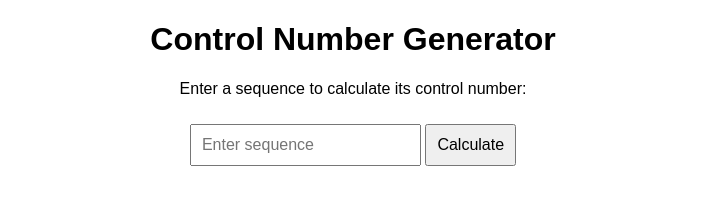
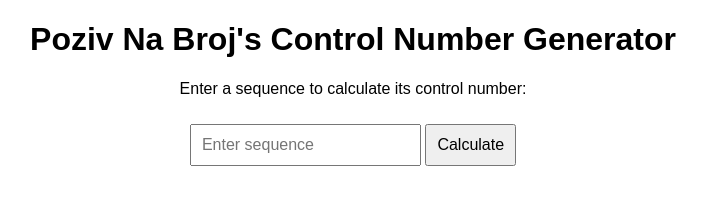
Before and after one commit to PaGrom/poziv-na-broj-generator, a plain HTML site: page index.html in a window 1280 px wide. Shown: the whole page, without its empty margins (287-994 px from the left). Drawn offline with Linux system fonts and the light colour scheme.

Commit message:
Update index.html

```diff
--- a/index.html
+++ b/index.html
@@ -3,7 +3,7 @@
 <head>
     <meta charset="UTF-8">
     <meta name="viewport" content="width=device-width, initial-scale=1.0">
-    <title>Control Number Generator</title>
+    <title>Poziv Na Broj's Control Number Generator</title>
     <style>
         body {
             font-family: Arial, sans-serif;
@@ -19,7 +19,7 @@
     </style>
 </head>
 <body>
-    <h1>Control Number Generator</h1>
+    <h1>Poziv Na Broj's Control Number Generator</h1>
     <p>Enter a sequence to calculate its control number:</p>
     <input type="text" id="sequence" placeholder="Enter sequence">
     <button onclick="generateControlNumber()">Calculate</button>
```
